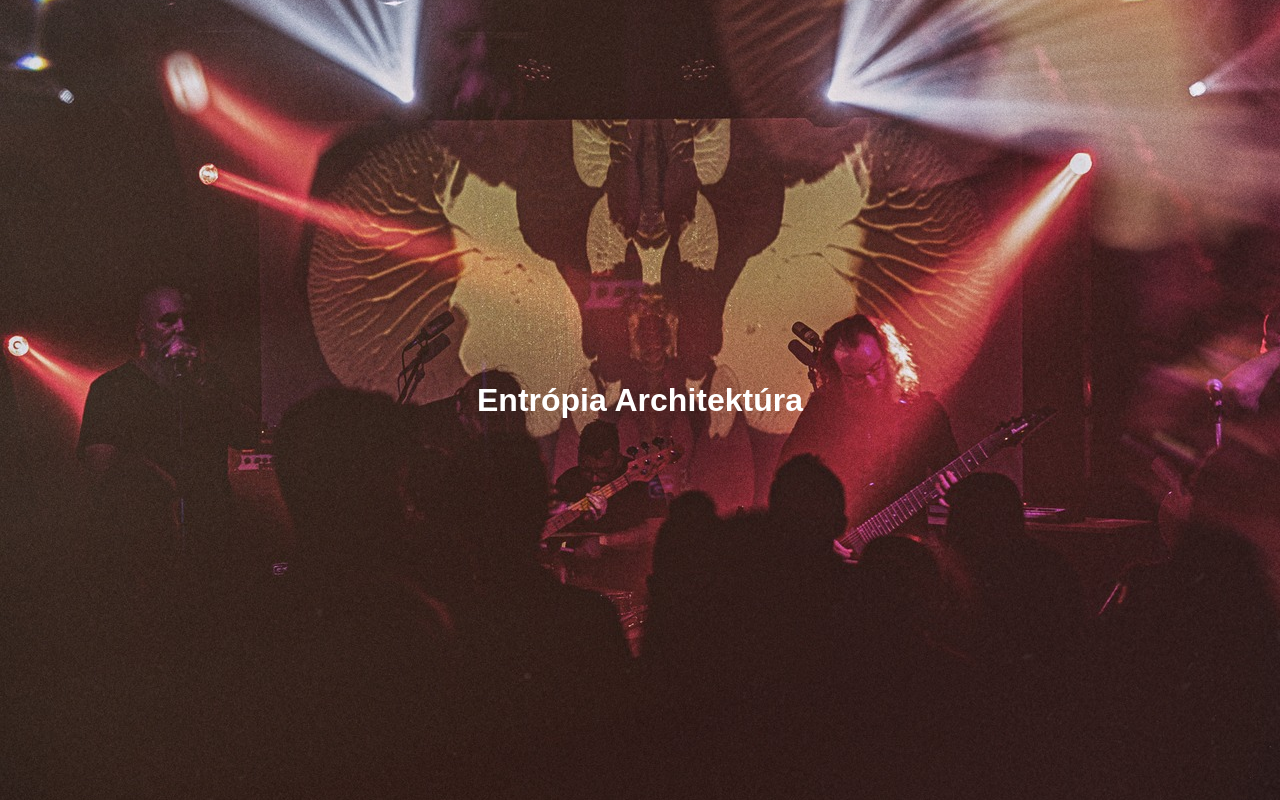
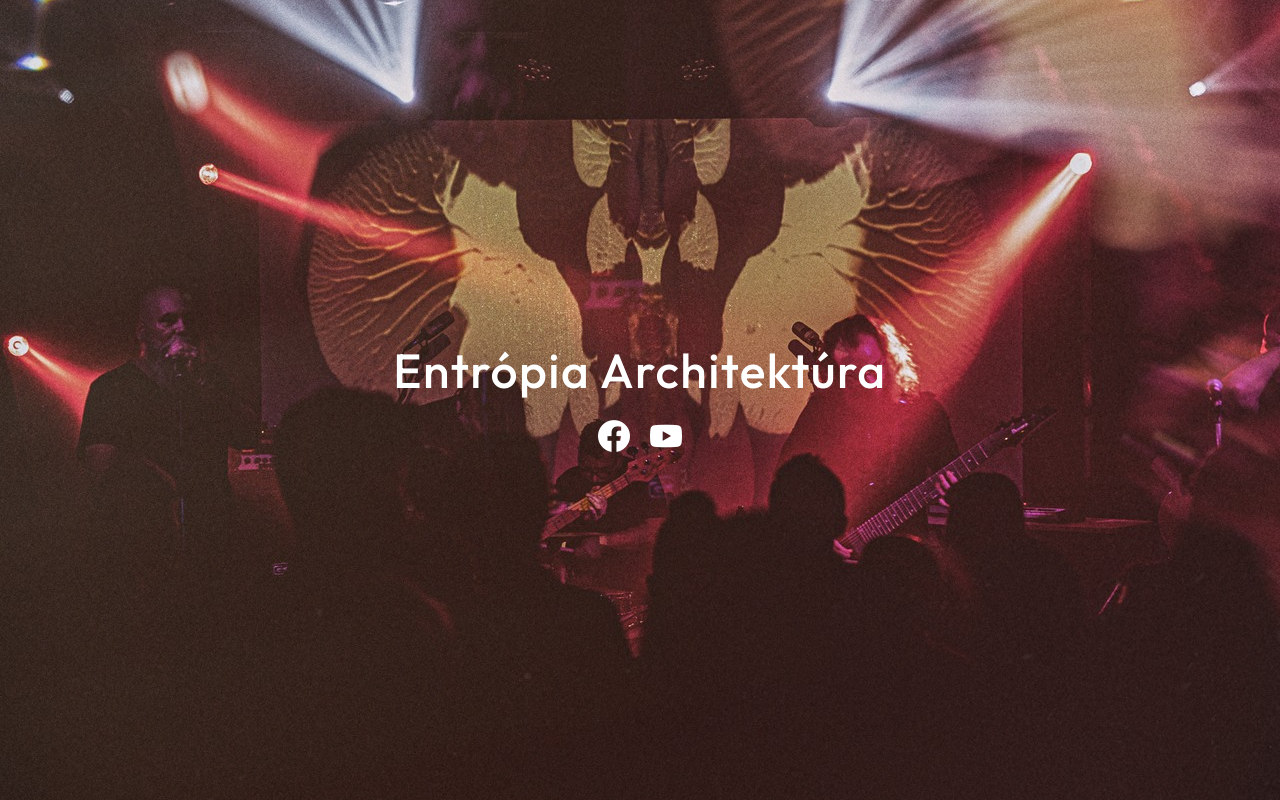
Before and after one commit to baxgas/entropia-architektura, a plain HTML site: page index.html in a window 1280 px wide. Drawn offline with nearby package versions, Linux system fonts and the light colour scheme.

Commit message:
fix typography

```diff
--- a/index.html
+++ b/index.html
@@ -3,7 +3,13 @@
 <head>
     <meta charset="UTF-8">
     <meta name="viewport" content="width=device-width, initial-scale=1.0">
-    <title>Coming Soon</title>
+    <title>Entrópia Architektúra</title>
+    <link rel="preconnect" href="https://fonts.googleapis.com">
+    <link rel="preconnect" href="https://fonts.gstatic.com" crossorigin>
+    <link href="https://fonts.googleapis.com/css2?family=Outfit:wght@100..900&display=swap" rel="stylesheet">
+
+    <link rel='stylesheet' href='https://cdn-uicons.flaticon.com/2.6.0/uicons-brands/css/uicons-brands.css'>
+
     <style>
         body {
             margin: 0;
@@ -14,17 +20,47 @@
             height: 100vh;
             width: 100vw;
             background-color: #000000;
-            font-family: Arial, sans-serif;
             background: url('coming-soon.jpg') no-repeat center center fixed;
+
+            font-family: "Outfit", Arial, Helvetica, sans-serif;
+            font-optical-sizing: auto;
+            font-style: normal;
         }
         .container {
             text-align: center;
+        }
+        h1 {
+            font-size: 3rem;
+            color: white;
+            font-weight: 500;
+            margin: 0;
+            letter-spacing: 0.03em;
+        }
+        .icons {
+            margin-top: 20px;
+            display: flex;
+            justify-content: center;
+            align-items: center;
+            gap: 20px;
+        }
+        .icons a {
+            color: white;
+            font-size: 2rem;
+            text-decoration: none;
         }
     </style>
 </head>
 <body>
     <div class="container">
-        <h1 style="color: white;">Entrópia Architektúra</h1>
+        <h1>Entrópia Architektúra</h1>
+        <div class="icons">
+            <a href="https://www.facebook.com/entropia.architektura" target="_blank" rel="noopener noreferrer">
+                <i class="fi fi-brands-facebook"></i>
+            </a>
+            <a href="https://www.youtube.com/@entropiaarchitektura2331" target="_blank" rel="noopener noreferrer">
+                <i class="fi fi-brands-youtube"></i>
+            </a>
+        </div>
     </div>
 </body>
 </html>
```
